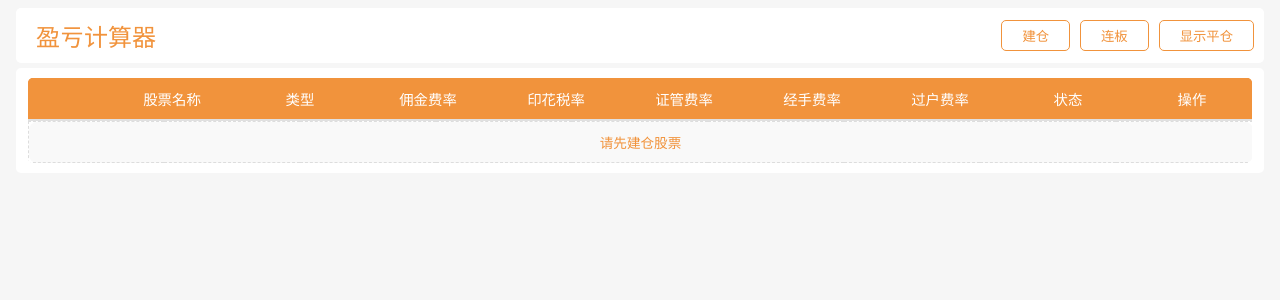
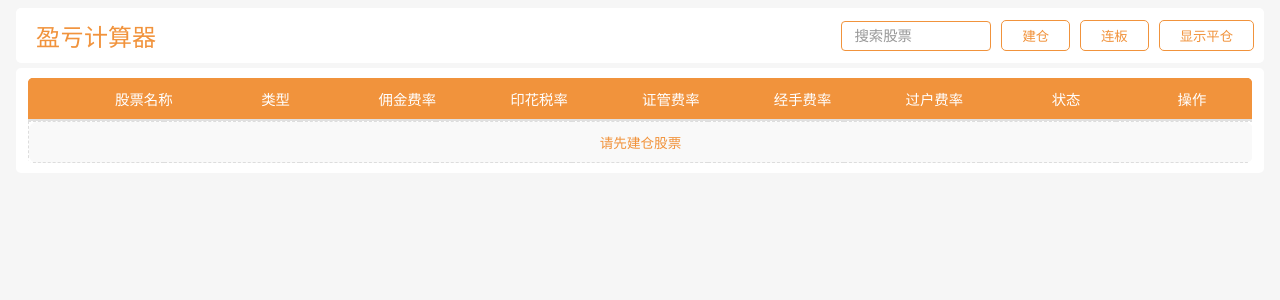
Before and after one commit to UNI-BIG-CAT/trader-calculator-rs, a React (Vite) app: page / in a window 1280 px wide. Shown: the top 300 px of the page. Built offline with nearby package versions, Linux system fonts and the light colour scheme.

Commit message:
股票搜索框

```diff
--- a/src/App.jsx
+++ b/src/App.jsx
@@ -13,7 +13,7 @@ function App() {
   const [selectedStockId, setSelectedStockId] = useState(null);
   const [selectedStockName, setSelectedStockName] = useState(null);
   const [filter, setFilter] = useState(true); // 过滤平仓
-
+  const [searchValue, setSearchValue] = useState(""); // 搜索值
   // 股票列表状态
   const [stockList, setStockList] = useState([]);
   // 对话框显示状态
@@ -246,7 +246,15 @@ function App() {
       getStockList();
     }
   };
+  // 搜索
+  const handleSearchChange = (e) => {
+    setSearchValue(e.target.value);
+  };
 
+  // 清空搜索
+  const clearSearch = () => {
+    setSearchValue("");
+  };
   /*************页面控制**************/
   // 返回列表页
   const handleBackToList = async () => {
@@ -273,7 +281,25 @@ function App() {
       {/* Header */}
       <div className="header">
         <div className="header-title">盈亏计算器</div>
-        <div>
+        <div className="header-right-container">
+          <div className="search-container">
+            <input
+              className="header-search"
+              name="stockName"
+              value={searchValue}
+              onChange={handleSearchChange}
+              placeholder="搜索股票"
+            />
+            {searchValue && (
+              <button
+                className="clear-search-btn"
+                onClick={clearSearch}
+                title="清空搜索"
+              >
+                ×
+              </button>
+            )}
+          </div>
           <button className="open-stock-btn" onClick={openDialog}>
             建仓
           </button>
@@ -297,7 +323,7 @@ function App() {
               >
                 <thead>
                   <tr>
-                    <th style={{ width: "50px" }}></th>
+                    <th style={{ width: "20px" }}></th>
                     <th>股票名称</th>
                     <th>类型</th>
                     <th>佣金费率</th>
@@ -319,8 +345,15 @@ function App() {
                   ) : (
                     stockList
                       .filter((stock) => {
+                        // 首先根据状态过滤
                         if (filter) {
-                          return stock.status == 1;
+                          if (stock.status !== 1) return false;
+                        }
+                        // 然后根据搜索值过滤
+                        if (searchValue.trim()) {
+                          return stock.stock_name
+                            .toLowerCase()
+                            .includes(searchValue.toLowerCase());
                         }
                         return true;
                       })
--- a/src/css/App.css
+++ b/src/css/App.css
@@ -46,6 +46,65 @@
   font-size: 1.5rem;
   margin-left: 20px;
 }
+/* 头部右侧容器 */
+.header-right-container{
+  display: flex;
+  align-items: center;
+}
+
+/* 搜索容器 */
+.search-container {
+  position: relative;
+  display: flex;
+  align-items: center;
+  margin-right: 10px;
+}
+
+/* 头部搜索框 */
+.header-search {
+  padding: 6px 12px;
+  padding-right: 30px;
+  border: 1px solid #F1933C;
+  border-radius: 4px;
+  font-size: 0.9rem;
+  transition: border-color 0.2s, box-shadow 0.2s;
+  box-sizing: border-box;
+  width: 150px;
+}
+
+.header-search:focus {
+  outline: none;
+  border-color: #F1933C;
+  box-shadow: 0 0 0 2px rgba(216, 110, 17, 0.1);
+}
+
+.header-search::placeholder {
+  color: #999;
+}
+
+/* 清空搜索按钮 */
+.clear-search-btn {
+  position: absolute;
+  right: 8px;
+  background: none;
+  border: none;
+  color: #999;
+  cursor: pointer;
+  font-size: 16px;
+  padding: 0;
+  width: 20px;
+  height: 20px;
+  display: flex;
+  align-items: center;
+  justify-content: center;
+  border-radius: 50%;
+  transition: background-color 0.2s;
+}
+
+.clear-search-btn:hover {
+  background-color: #f0f0f0;
+  color: #666;
+}
 
 /* 建仓按钮 */
 .open-stock-btn {
@@ -64,8 +123,8 @@
   color: #f6f6f6;
 }
 
+
 /* 回退按钮 */
-
 .back-btn {
   background-color: #fff;
   color:  #F1933C;
```
